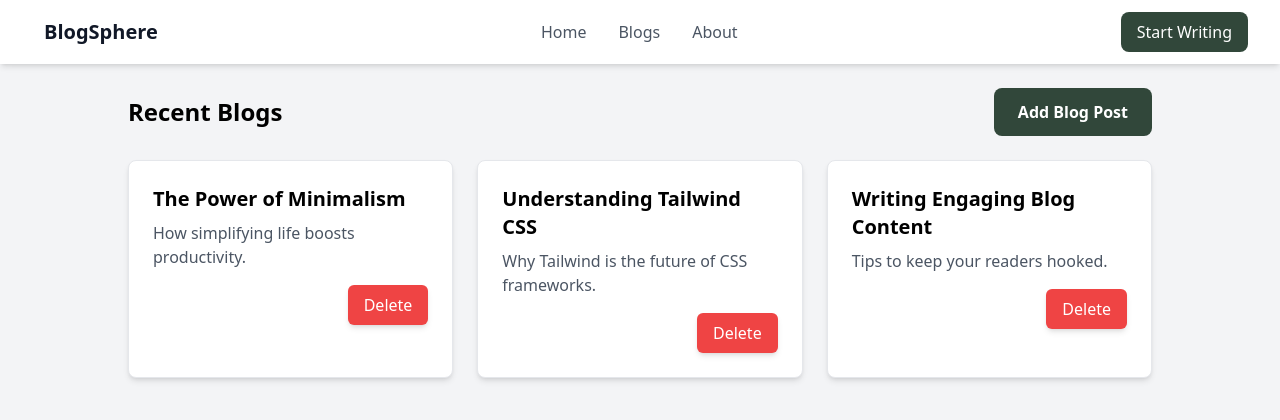
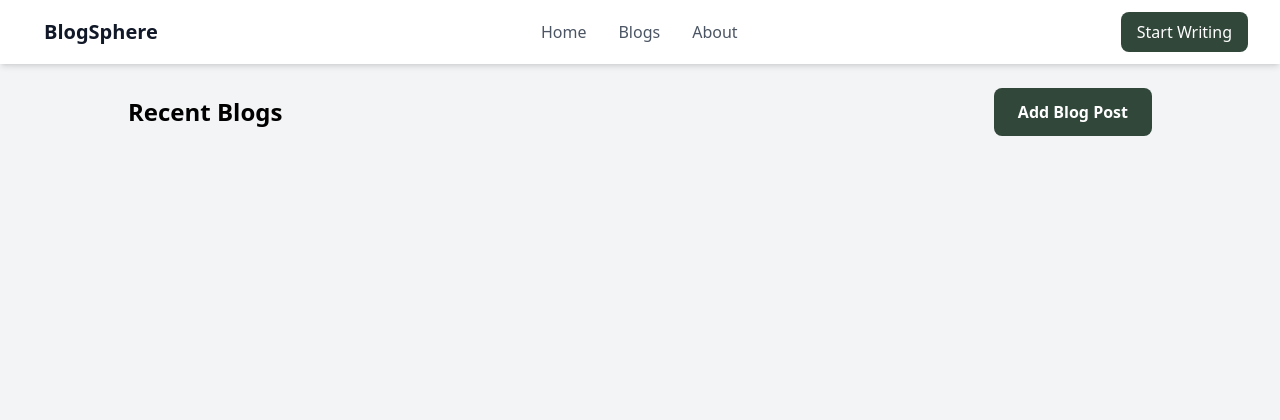
Before and after one commit to daxmore/BlogSpace, a website: page blog.html in a window 1280 px wide. Drawn offline with nearby package versions, Linux system fonts and the light colour scheme.

Commit message:
fixed header problem in blogpage

```diff
--- a/blog.html
+++ b/blog.html
@@ -44,7 +44,7 @@
                 </div>
 
                 <!-- Mobile Menu Button -->
-                <button id="mobile-menu-button" class="md:hidden p-2 focus:outline-none">
+                <button id="mobile-menu-button" class="md:hidden p-2 focus:outline-none" onclick="toggleMenu()">
                     <svg class="h-6 w-6 text-gray-600 transition-transform duration-300" fill="none" viewBox="0 0 24 24"
                         stroke="currentColor">
                         <path id="hamburger-icon" stroke-linecap="round" stroke-linejoin="round" stroke-width="2"
@@ -99,36 +99,6 @@
             </h2>
             <div id="posts" class="grid grid-cols-1 md:grid-cols-2 lg:grid-cols-3 gap-6">
                 <!-- Predefined Blog Cards -->
-                <div class="bg-white p-6 rounded-lg shadow-md border hover:shadow-lg">
-                    <h3 class="text-xl font-semibold">The Power of Minimalism</h3>
-                    <p class="text-gray-600 mt-2">How simplifying life boosts productivity.</p>
-                    <div class="mt-4 flex justify-end">
-                        <button onclick="deletePost(this)"
-                            class="bg-red-500 text-white px-4 py-2 rounded-md shadow-md hover:bg-red-700 transition-all">
-                            Delete
-                        </button>
-                    </div>
-                </div>
-                <div class="bg-white p-6 rounded-lg shadow-md border hover:shadow-lg">
-                    <h3 class="text-xl font-semibold">Understanding Tailwind CSS</h3>
-                    <p class="text-gray-600 mt-2">Why Tailwind is the future of CSS frameworks.</p>
-                    <div class="mt-4 flex justify-end">
-                        <button onclick="deletePost(this)"
-                            class="bg-red-500 text-white px-4 py-2 rounded-md shadow-md hover:bg-red-700 transition-all">
-                            Delete
-                        </button>
-                    </div>
-                </div>
-                <div class="bg-white p-6 rounded-lg shadow-md border hover:shadow-lg">
-                    <h3 class="text-xl font-semibold">Writing Engaging Blog Content</h3>
-                    <p class="text-gray-600 mt-2">Tips to keep your readers hooked.</p>
-                    <div class="mt-4 flex justify-end">
-                        <button onclick="deletePost(this)"
-                            class="bg-red-500 text-white px-4 py-2 rounded-md shadow-md hover:bg-red-700 transition-all">
-                            Delete
-                        </button>
-                    </div>
-                </div>
             </div>
         </section>
     </main>
@@ -149,6 +119,7 @@
         </div>
     </div>
 
+    <script src="assets/js/headder.js"></script>
     <script src="assets/js/blog.js"></script>
 </body>
 
```
